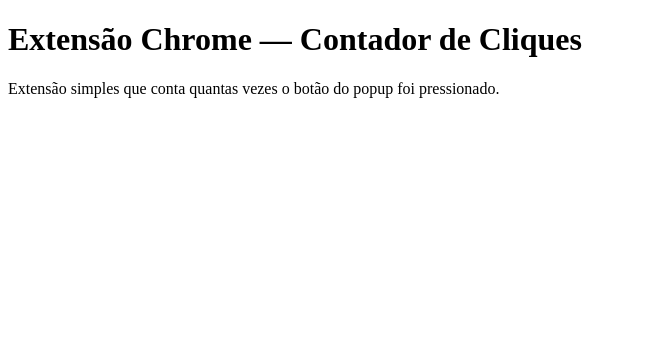
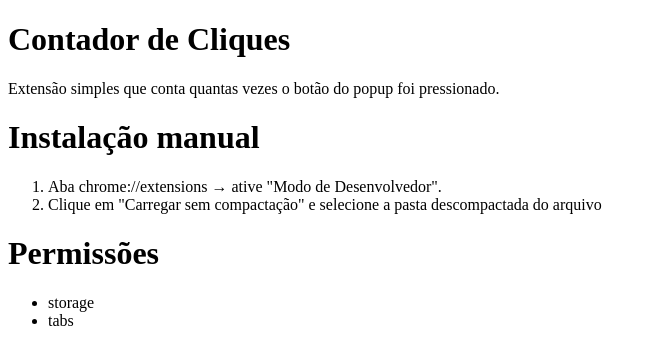
Before and after one commit to Manomelo/BC2, a browser extension: page ExtensaoContador/docs/index.html in a window 1280 px wide. Shown: the whole page, without its empty margins (0-656 px from the left). Drawn offline with Linux system fonts and the light colour scheme.

Commit message:
Pages e readMe finalizados

```diff
--- a/ExtensaoContador/docs/index.html
+++ b/ExtensaoContador/docs/index.html
@@ -3,12 +3,27 @@
   <head>
     <meta charset="utf-8" />
     <meta name="viewport" content="width=device-width,initial-scale=1" />
-    <title>Demo: Contador de Cliques</title>
+    <title>Contador de Cliques</title>
   </head>
   <body>
-    <h1>Extensão Chrome — Contador de Cliques</h1>
+    <h1>Contador de Cliques</h1>
     <p>
       Extensão simples que conta quantas vezes o botão do popup foi pressionado.
     </p>
+
+    <h1>Instalação manual</h1>
+    <ol>
+      <li>Aba chrome://extensions → ative "Modo de Desenvolvedor".</li>
+      <li>
+        Clique em "Carregar sem compactação" e selecione a pasta descompactada
+        do arquivo
+      </li>
+    </ol>
+
+    <h1>Permissões</h1>
+    <ul>
+      <li>storage</li>
+      <li>tabs</li>
+    </ul>
   </body>
 </html>
--- a/ExtensaoContador/src/background/service-worker.js
+++ b/ExtensaoContador/src/background/service-worker.js
@@ -1,5 +1,5 @@
 chrome.runtime.onInstalled.addListener(() => {
-  console.log("Bootcamp Helper instalado.");
+  console.log("Contador de cliques instalado.");
   chrome.storage.local.set({ installs: Date.now(), clickCount: 0 });
 });
 
```
Also changed, not shown: ExtensaoContador/src/popup/popup.html (+1 -1 lines), 1 other file.
